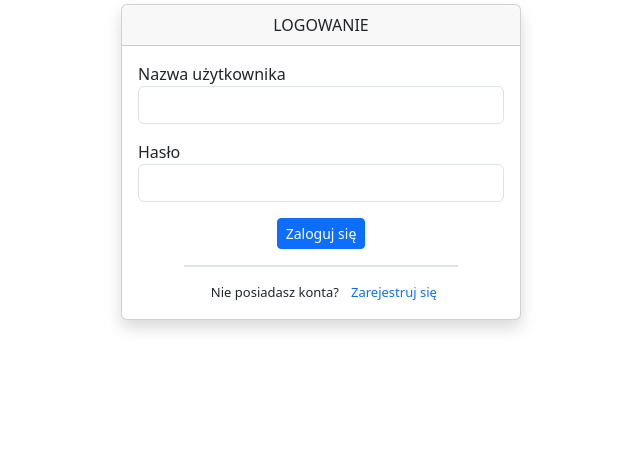
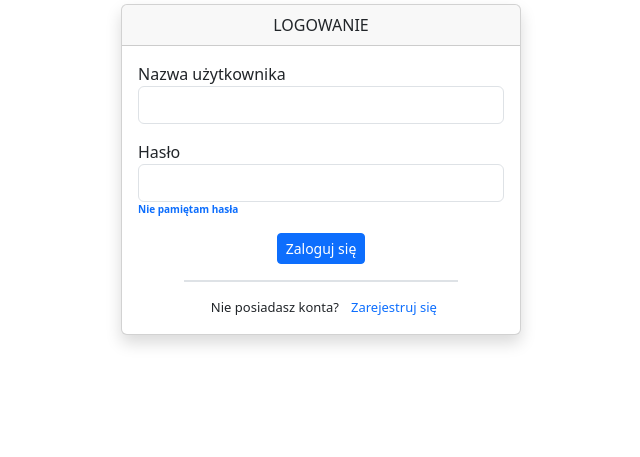
Before and after one commit to matszelo/Collectors_Zone_project, a Django app: page /members/login_user in a window 1280 px wide. Shown: the part 231-688 px from the top of the page, without its empty margins (319-959 px from the left). Run offline with Django 5.2, Linux system fonts and the light colour scheme; some libraries are stand-ins or nearby versions.

Commit message:
Dodanie linku do resetowania hasła na stronie logowania

```diff
--- a/HW_Blog/settings.py
+++ b/HW_Blog/settings.py
@@ -133,4 +133,4 @@ MEDIA_ROOT = os.path.join(BASE_DIR, 'images/')
 DEFAULT_AUTO_FIELD = 'django.db.models.BigAutoField'
 
 EMAIL_BACKEND = 'django.core.mail.backends.filebased.EmailBackend'
-EMAIL_FILE_PATH = BASE_DIR / 'emails'
+EMAIL_FILE_PATH = BASE_DIR / 'Emails'
--- a/templates/Loging_and_Register/login.html
+++ b/templates/Loging_and_Register/login.html
@@ -12,9 +12,12 @@
                     <label for="exampleInputText" class="form-label mb-0">Nazwa użytkownika</label>
                     <input type="text" class="form-control" name="username" id="exampleInputText">
                   </div>
-                  <div class="mb-3">
+                  <div class="mb-0">
                     <label for="exampleInputPassword" class="form-label mb-0">Hasło</label>
                     <input type="password" class="form-control" name="password" id="exampleInputPassword">
+                  </div>
+                  <div class="d-flex justify-content-start fw-bold mb-3" style="width: 175px; font-size: 10px">
+                        <a href="{% url 'Użytkownicy:password_reset' %}" class="text-decoration-none">Nie pamiętam hasła</a>
                   </div>
                   <div class="d-flex justify-content-center">
                     <input class="btn btn-primary btn-sm" type="submit" value="Zaloguj się">
```
